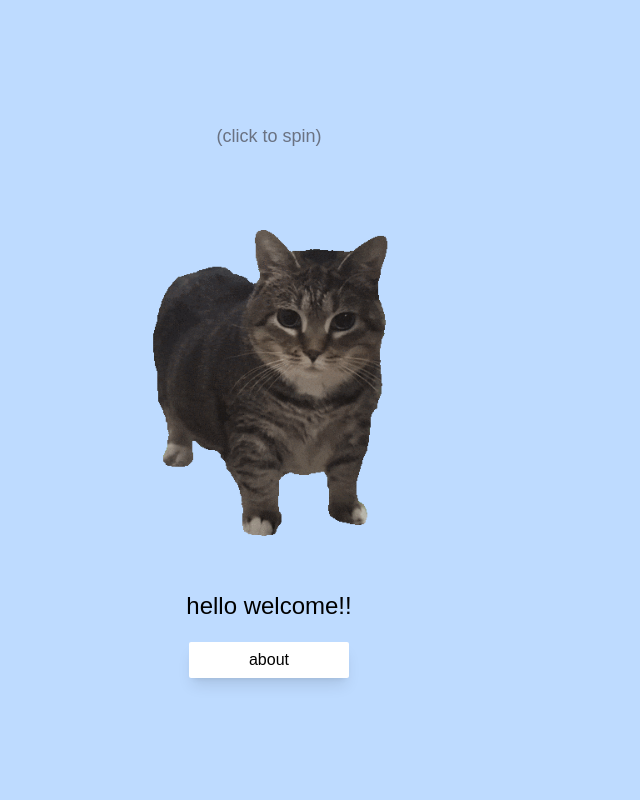
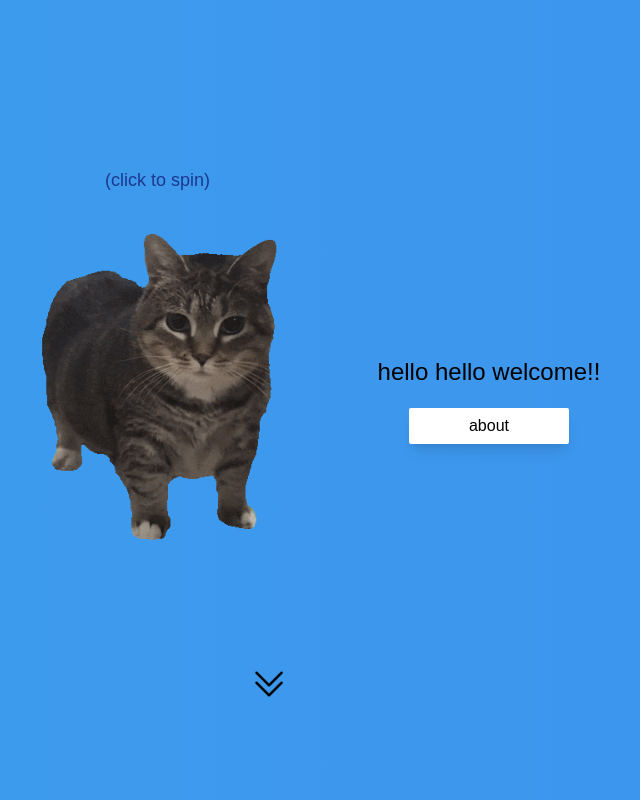
Before and after one commit to joye-fuu/oiia, a React (Vite) app: page / in a window 1280 px wide. Shown: the top 800 px of the page, without its empty margins (371-1011 px from the left). Built offline with nearby package versions, Linux system fonts and the light colour scheme; a web font is replaced by a local one.

Commit message:
Homepage changes

```diff
--- a/index.html
+++ b/index.html
@@ -4,7 +4,7 @@
     <meta charset="UTF-8" />
     <meta name="viewport" content="width=device-width, initial-scale=1.0" />
     <link href="https://fonts.googleapis.com/css2?family=Poppins&family=ZCOOL+KuaiLe&display=swap" rel="stylesheet">
-    <title>Joye's portfolio</title>
+    <title>joyeport</title>
   </head>
   <body>
     <div id="root"></div>
--- a/src/App.css
+++ b/src/App.css
@@ -29,14 +29,21 @@ body {
 
 @keyframes gradient {
   0% {
-    background: #FF5733;
+    background-position: 0% 50%;
   }
 
   50% {
-    background: #33FF57;
+    background-position: 100% 50%;
   }
 
   100% {
-    background: #3357FF;
+    background-position: 0% 50%;
   }
 }
+
+.about-gradient {
+  background: linear-gradient(90deg, #3ba2e3, #3d9eed,  #3d89ed);
+  background-size: 400% 400%;
+  animation: gradient 5s ease infinite;
+  height: 100vh;
+}
--- a/src/App.jsx
+++ b/src/App.jsx
@@ -32,8 +32,8 @@ const App = () => {
       >
         <div className="bg-white p-6 rounded-lg shadow-lg w-96 text-center flex flex-col justify-center items-center">
           <img className='size-50 mt-5' src="https://media1.giphy.com/media/v1.Y2lkPTc5MGI3NjExeHpqZzRxZ2Q0d3RxZG5wZmNseWRndDJpNXU1cHIzbXNwbjRwbjB2byZlcD12MV9pbnRlcm5hbF9naWZfYnlfaWQmY3Q9cw/x8YjX77exapooAAwNc/giphy.gif" />
-          <h2 className="text-xl font-bold pt-5">hi i'm joye</h2>
-          <p className="mt-2">welcome to my subcom apps site! i enjoy making silly projects and drawing in my spare time</p>
+          <h2 className="text-xl font-bold pt-5">hi! i'm joye</h2>
+          <p className="mt-2">welcome to my subcom apps site! i enjoy making silly web projects and drawing</p>
         </div>
       </div>
     );
@@ -48,11 +48,11 @@ const App = () => {
   return (
     <div>
       {/* <Loading /> */}
-      <section className="h-screen flex items-center justify-center bg-blue-200">
-        <div className='flex items-center justify-center flex-col'>
-        </div>
+      <section className="h-screen flex items-center justify-center about-gradient">
         <div className='flex flex-col items-center'>
-          <p className='text-gray-500 text-lg'>(click to spin)</p>
+          <div className='flex flex-row items-center'>
+            <div className='flex flex-col justify-center items-center'>
+              <p className='text-blue-900 text-lg pt-20 -mb-10'>(click to spin)</p>
               <img
                 src={src}
                 className="size-100 m-5 hover:size-110 hover:m-0 cursor-pointer"
@@ -61,16 +61,21 @@ const App = () => {
                 onMouseLeave={handleOiiaUp}
                 draggable={false}
               />
+            </div>
+            <div className='flex flex-col justify-center items-center pt-30'>
               <p className='text-center text-2xl'>
-            hello welcome!!
+                hello hello welcome!!
               </p>
               <button
-            className='shadow-lg rounded-xs mt-5 bg-white cursor-pointer hover:bg-blue-400 h-9 w-40'
+                className='shadow-lg rounded-xs mt-5 bg-white cursor-pointer hover:bg-amber-100 h-9 w-40'
                 onClick={() => setAboutOpen(true)}
               >
                 about
               </button>
               {aboutOpen && aboutPage()}
+            </div>
+          </div>
+          <img src="img/down-arrow.png" className='h-10 mt-20 animate-bounce' />
         </div>
       </section>
       <section className="flex flex-col text-center p-10 pt-15">
--- a/src/Styles.jsx
+++ b/src/Styles.jsx
@@ -1,3 +1,3 @@
 
-
-export const MODAL_CLASS = "bg-white p-6 rounded-sm shadow-lg w-2xl text-center flex justify-center flex-col items-center"
+export const MODAL_OUTER = "fixed inset-0 flex items-center justify-center bg-black/30 z-10 p-100"
+export const MODAL_INNER = "bg-white p-6 rounded-sm shadow-lg w-2xl text-center flex justify-center flex-col items-center"
--- a/src/components/BookmarkProjectDetails.jsx
+++ b/src/components/BookmarkProjectDetails.jsx
@@ -1,5 +1,5 @@
 import React from 'react'
-import {MODAL_CLASS} from '../Styles.jsx'
+import {MODAL_INNER, MODAL_OUTER} from '../Styles.jsx'
 
 const BookmarkProjectDetails = (setState) => {
 
@@ -7,10 +7,10 @@ const BookmarkProjectDetails = (setState) => {
   const DESC = "a bookmarks manager! you can add, edit, filter, and drag n drop to reorganise. this was made (painfully) with vanilla javascript";
 
   return <div
-      className="fixed inset-0 flex items-center justify-center bg-black/30 z-10"
-      onClick={() => setState(false)}
-    >
-    <div className={MODAL_CLASS}>
+    className={MODAL_OUTER}
+    onClick={() => setState(false)}
+  >
+    <div className={MODAL_INNER}>
       <h2 className="text-xl font-bold">{TITLE}</h2>
       <p className="text-sm">{DESC}</p>
       <img src="img/bookmarks.gif" className='pt-4 z-1'></img>
--- a/src/components/GcalProjectDetails.jsx
+++ b/src/components/GcalProjectDetails.jsx
@@ -1,5 +1,5 @@
 import React from 'react'
-import {MODAL_CLASS} from '../Styles.jsx'
+import {MODAL_INNER, MODAL_OUTER} from '../Styles.jsx'
 
 const GcalProjectDetails = (setState) => {
 
@@ -7,10 +7,10 @@ const GcalProjectDetails = (setState) => {
   const DESC = "a google workspace add-on which sums up how you've spent your time in google calendar. made with google cardspace API";
 
   return <div
-      className="fixed inset-0 flex items-center justify-center bg-black/30 z-10"
+    className={MODAL_OUTER}
       onClick={() => setState(false)}
     >
-    <div className={MODAL_CLASS}>
+    <div className={MODAL_INNER}>
       <h2 className="text-xl font-bold">{TITLE}</h2>
       <p className="text-sm">{DESC}</p>
       <img src="img/timestats.gif" className='pt-4'></img>
--- a/src/components/PlatformerProjectDetails.jsx
+++ b/src/components/PlatformerProjectDetails.jsx
@@ -1,5 +1,5 @@
 import React from 'react'
-import {MODAL_CLASS} from '../Styles.jsx'
+import {MODAL_INNER, MODAL_OUTER} from '../Styles.jsx'
 
 const PlatformerProjectDetails = (setState) => {
 
@@ -7,10 +7,10 @@ const PlatformerProjectDetails = (setState) => {
   const DESC = "a platformer that i started making back in high school. will it ever be finished? no one knows";
 
   return <div
-      className="fixed inset-0 flex items-center justify-center bg-black/30 z-10"
-      onClick={() => setState(false)}
-    >
-    <div className={MODAL_CLASS}>
+    className={MODAL_OUTER}
+    onClick={() => setState(false)}
+  >
+    <div className={MODAL_INNER}>
       <h2 className="text-xl font-bold">{TITLE}</h2>
       <p className="text-sm">{DESC}</p>
       <img src="img/platformer.gif" className='pt-4'></img>
```
Also changed, not shown: public/img/down-arrow.png (added), src/components/Navbar.jsx (added). Lines whose indentation alone changed are shown as unchanged.
